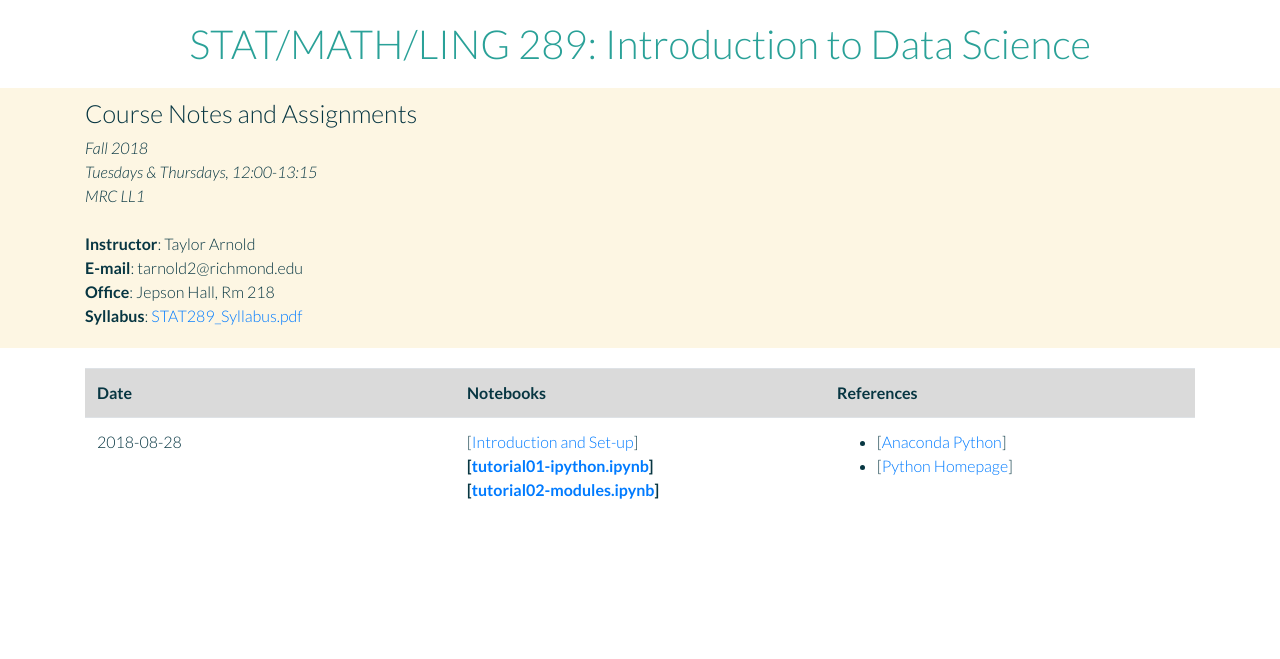
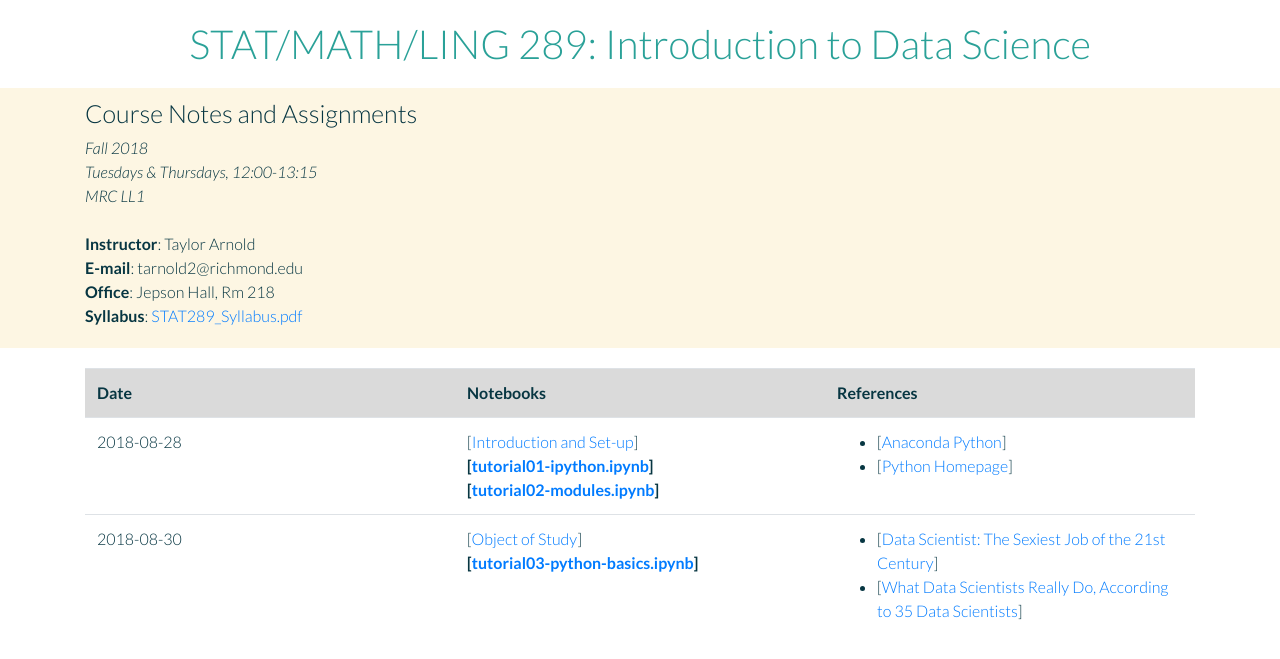
Before and after one commit to anhnguyendepocen/stat289-f18, a Jekyll site: the page index.html, which Jekyll copies as it is, in a window 1280 px wide. Shown: the top 659 px of the page. Built offline with Jekyll 4.4.1, drawn with Linux system fonts in a browser that asks for light colours; nearby versions of some CDN libraries.

Commit message:
update for class

```diff
--- a/index.html
+++ b/index.html
@@ -83,10 +83,10 @@
       </ul>
     </td>
   </tr>
-  <!--<tr>
+  <tr>
     <td>2018-08-30</td>
     <td>
-      [<a href="https://statsmaths.github.io/stat289-f18/notes/class02-setup">Setting Up Python and GitHub</a>]<br>
+      [<a href="https://statsmaths.github.io/stat289-f18/notes/class02-setup">Object of Study</a>]<br>
       <b>[<a href="assets/tutorials/tutorial03-python-basics.ipynb">tutorial03-python-basics.ipynb</a>]</b><br>
     </td>
     <td>
@@ -96,7 +96,7 @@
       </ul>
     </td>
   </tr>
-  <tr>
+  <!--<tr>
     <td>2018-09-04</td>
     <td>
       <b>[<a href="assets/tutorials/tutorial04-strings.ipynb">tutorial04-strings.ipynb</a>]</b><br>
```
Also changed, not shown: 2 other files.
